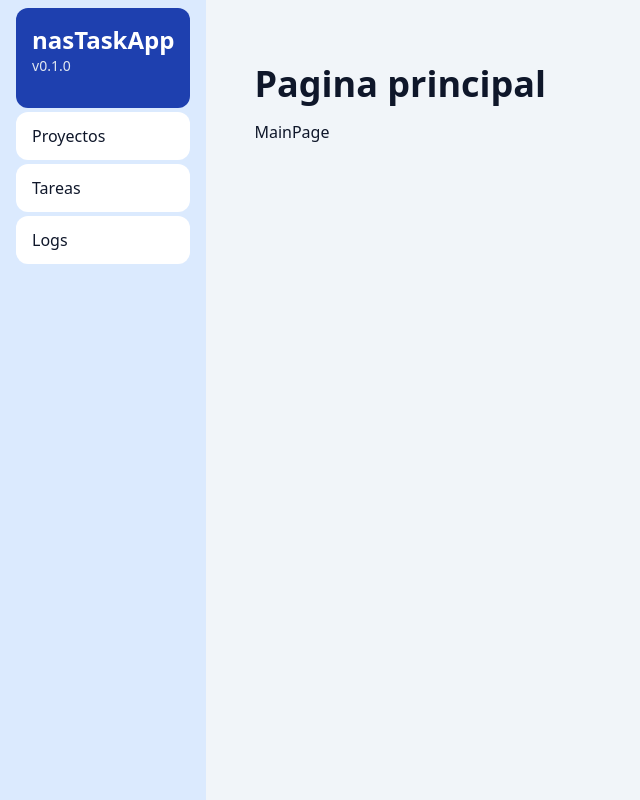
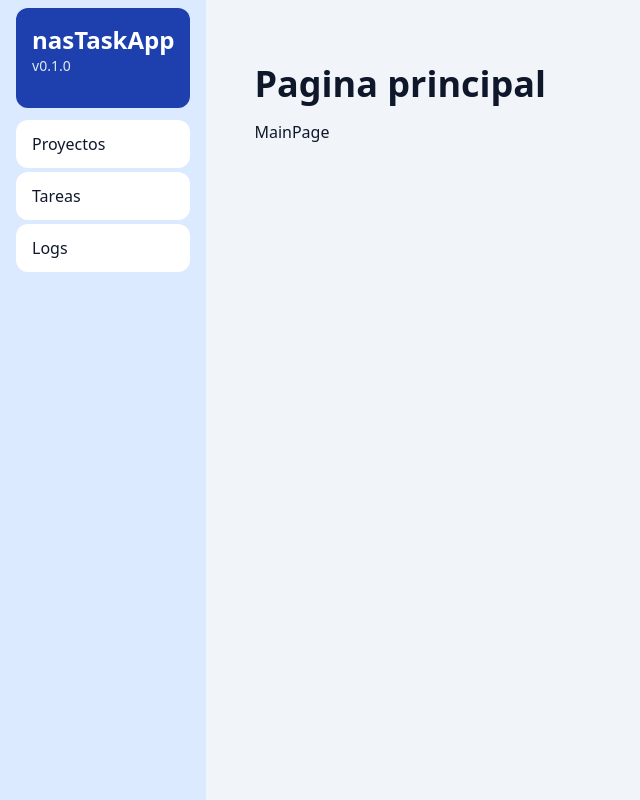
Before and after one commit to JuanLoaiza007/nasTaskApp, a Next.js app: page / in a window 1280 px wide. Shown: the whole page, without its empty margins (0-640 px from the left). Built offline with nearby package versions, Linux system fonts and the light colour scheme.

Commit message:
updated mt for mobile buttons

```diff
--- a/src/app/components/sideNav.jsx
+++ b/src/app/components/sideNav.jsx
@@ -38,7 +38,7 @@ export default function SideNav() {
         </button>
       </div>
       <div
-        className={`flex flex-col flex-wrap text-center ${
+        className={`flex flex-col mt-2 flex-wrap text-center ${
           showMenu ? "block" : "hidden"
         } md:block`}
       >
```
